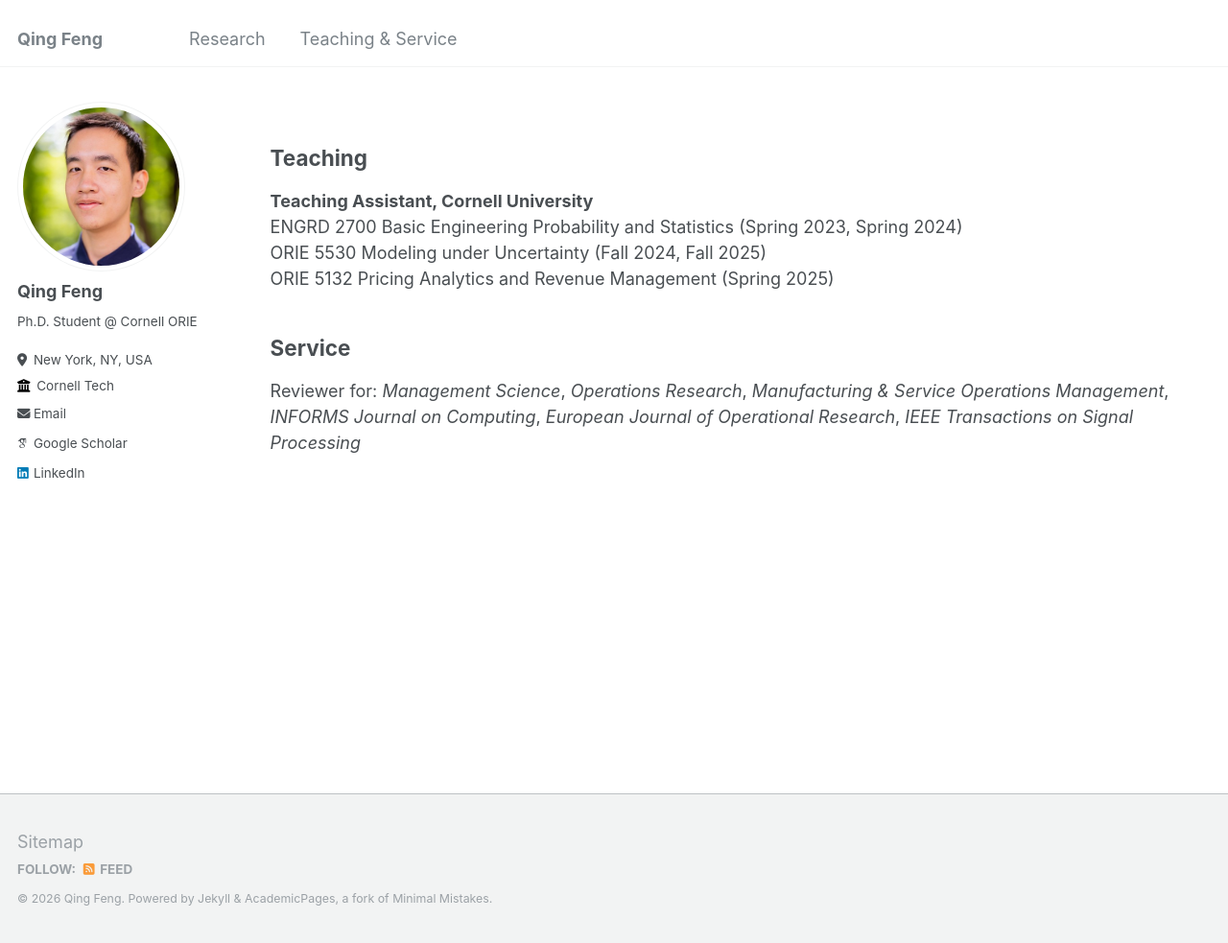
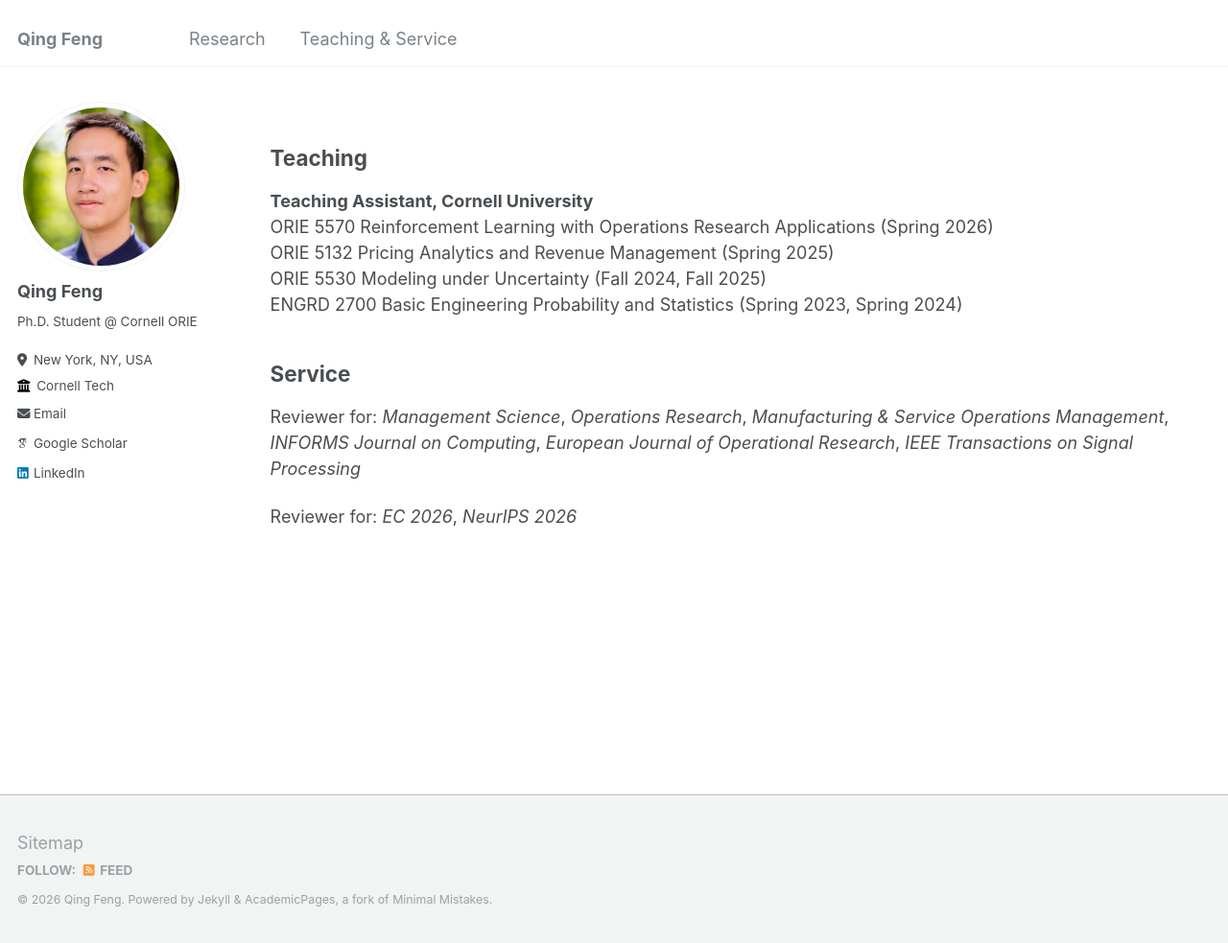
Before and after one commit to qfeng48/qfeng48.github.io, a Jekyll site: the page built from _pages/teaching.md, in a window 1280 px wide and 983 px high. Shown: the whole window at 96% size. Built offline with Jekyll 4.4.1, drawn with Linux system fonts in a browser that asks for light colours; some web fonts are replaced.

Commit message:
Update teaching.md

```diff
--- a/_pages/teaching.md
+++ b/_pages/teaching.md
@@ -8,10 +8,13 @@ author_profile: true
 Teaching
 ---
 **Teaching Assistant, Cornell University**\
-ENGRD 2700 Basic Engineering Probability and Statistics (Spring 2023, Spring 2024)\
+ORIE 5570 Reinforcement Learning with Operations Research Applications (Spring 2026)\
+ORIE 5132 Pricing Analytics and Revenue Management (Spring 2025)\
 ORIE 5530 Modeling under Uncertainty (Fall 2024, Fall 2025)\
-ORIE 5132 Pricing Analytics and Revenue Management (Spring 2025)
+ENGRD 2700 Basic Engineering Probability and Statistics (Spring 2023, Spring 2024)
 
 Service
 ---
 Reviewer for: *Management Science*, *Operations Research*, *Manufacturing & Service Operations Management*, *INFORMS Journal on Computing*, *European Journal of Operational Research*, *IEEE Transactions on Signal Processing*
+
+Reviewer for: *EC 2026*, *NeurIPS 2026*
```
